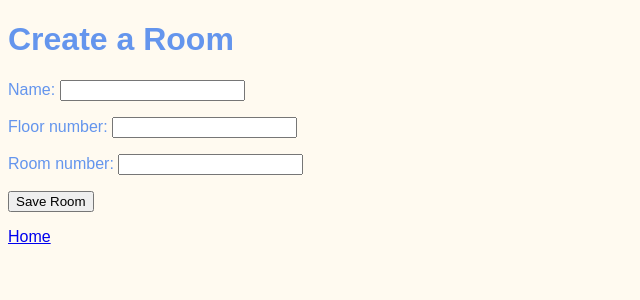
After one commit to wynneevans/timetable, a Django app: page /meetings/room in a window 1280 px wide. The commit adds this page. Shown: the top 300 px of the page, without its empty margins (0-640 px from the left). Run offline with Django 3.2, Linux system fonts and the light colour scheme.

Commit message:
Add Create, Update, Delete class-based views teacher, room and lesson information.

```diff
--- a/room_scheduler/meetings/forms.py
+++ b/room_scheduler/meetings/forms.py
@@ -3,8 +3,12 @@ from datetime import date
 from django.forms import ModelForm, DateInput, TimeInput, TextInput
 from django.core.exceptions import ValidationError
 
-from .models import Meeting
+from .models import Meeting, Lesson
 
+class LessonForm(ModelForm):
+    class Meta:
+        model = Lesson
+        fields = '__all__'
 
 class MeetingForm(ModelForm):
     class Meta:
--- a/room_scheduler/meetings/models.py
+++ b/room_scheduler/meetings/models.py
@@ -1,14 +1,53 @@
 from datetime import time
 from django.db import models
+from django.shortcuts import reverse
 
 
 class Room(models.Model):
-    name = models.CharField(max_length=200)
+    name = models.CharField(max_length=100)
     floor_number = models.IntegerField()
     room_number = models.IntegerField()
 
     def __str__(self):
         return f"{self.name} in room {self.room_number} on floor {self.floor_number}"
+
+
+class Teacher(models.Model):
+    name = models.CharField(max_length=100)
+    subject = models.CharField(max_length=100)
+
+    def __str__(self):
+        return f"{self.name}, {self.subject}"
+
+
+class Lesson(models.Model):
+    subject = models.CharField(max_length=100)
+    teacher = models.CharField(max_length=100)
+
+    def __str__(self):
+        return f"{self.subject} by {self.teacher}"
+
+    #def get_absolute_url(self):
+    #    return reverse('welcome', kwargs={'pk': self.pk})
+
+
+class Class(models.Model):
+    name = models.CharField(max_length=100)
+    lessons = models.ForeignKey(Lesson, on_delete=models.CASCADE)
+
+    def __str__(self):
+        return f"{self.name}"
+
+
+#class Timetable(models.Model):
+#    name = models.CharField(max_length=100)
+#    rooms = models.ForeignKey(Room, on_delete=models.CASCADE)
+#    teachers = models.ForeignKey(Teacher, on_delete=models.CASCADE)
+#    classes = models.ForeignKey(Class, on_delete=models.CASCADE)
+
+#    def __str__(self):
+#        return f"{self.name}"
+
 
 class Meeting(models.Model):
     title = models.CharField(max_length=200)
--- /dev/null
+++ b/room_scheduler/meetings/templates/meetings/room_create.html
@@ -0,0 +1,13 @@
+{% extends "base.html" %}
+
+{% block content %}
+<h1>Create a Room</h1>
+<form method="post">
+    {% csrf_token %}
+    {{ form.as_p }}
+    <input type="submit" value="Save Room">
+</form>
+<p>
+    <a href="{% url 'welcome' %}">Home</a>
+</p>
+{% endblock %}
--- a/room_scheduler/meetings/urls.py
+++ b/room_scheduler/meetings/urls.py
@@ -5,5 +5,20 @@ from . import views
 urlpatterns = [
     path('<int:id>', views.detail, name='detail_page'),
     path('rooms', views.room_list, name="room_page"),
-    path('new', views.new, name='new')
+    path('teachers', views.teacher_list, name="teacher_page"),
+    path('new_meeting', views.new_meeting, name='new_meeting_page'),
+    path('add_room', views.new_room, name="add_room_page"),
+    path('add_teacher', views.new_teacher, name='add_teacher_page'),
+    path('lesson', views.LessonCreateView.as_view(), name='lesson-create'),
+    path('lesson/<pk>', views.LessonDetailView.as_view(), name='lesson-detail'),
+    path('lesson/<pk>/update', views.LessonUpdateView.as_view(), name='lesson-update'),
+    path('lesson/<pk>/delete', views.LessonDeleteView.as_view(), name='lesson-delete'),
+    path('teacher', views.TeacherCreateView.as_view(), name='teacher-create'),
+    path('teacher/<pk>', views.TeacherDetailView.as_view(), name='teacher-detail'),
+    path('teacher/<pk>/update', views.TeacherUpdateView.as_view(), name='teacher-update'),
+    path('teacher/<pk>/delete', views.TeacherDeleteView.as_view(), name='teacher-delete'),
+    path('room', views.RoomCreateView.as_view(), name='room-create'),
+    path('room/<pk>', views.RoomDetailView.as_view(), name='room-detail'),
+    path('room/<pk>/update', views.RoomUpdateView.as_view(), name='room-update'),
+    path('room/<pk>/delete', views.RoomDeleteView.as_view(), name='room-delete')
 ]
--- a/room_scheduler/meetings/views.py
+++ b/room_scheduler/meetings/views.py
@@ -1,22 +1,29 @@
-from django.shortcuts import render, get_object_or_404, redirect
-#from django.forms import modelform_factory
+from django.shortcuts import render, get_object_or_404, redirect, reverse
+from django.forms import modelform_factory
+from django.views.generic import DetailView, CreateView, UpdateView, DeleteView
 
-from .models import Meeting, Room
-from .forms import MeetingForm
+from .models import Meeting, Room, Teacher, Lesson
+from .forms import MeetingForm, LessonForm #, TeacherForm, RoomForm
 
 
 def detail(request, id):
     meeting = get_object_or_404(Meeting, pk=id)
     return render(request, "meetings/detail.html", {"meeting": meeting})
 
+
 def room_list(request):
     return render(request, "meetings/room_list.html", {"rooms": Room.objects.all()})
 
 
-#MeetingForm = modelform_factory(Meeting, exclude=[])
+def teacher_list(request):
+    return render(request, "meetings/teacher_list.html", {"teachers": Teacher.objects.all()})
 
 
-def new(request):
+TeacherForm = modelform_factory(Teacher, exclude=[])
+RoomForm = modelform_factory(Room, exclude=[])
+
+
+def new_meeting(request):
     if request.method == "POST":
         form = MeetingForm(request.POST)
         if form.is_valid():
@@ -25,3 +32,146 @@ def new(request):
     else: # request.method == "GET"
         form = MeetingForm()
     return render(request, "meetings/new.html", {"form": form})
+
+
+def new_teacher(request):
+    if request.method == "POST":
+        form = TeacherForm(request.POST)
+        if form.is_valid():
+            form.save()
+            return redirect("welcome")
+    else: # request.method == "GET"
+        form = TeacherForm()
+    return render(request, "meetings/new_teacher.html", {"form": form})
+
+
+def new_room(request):
+    if request.method == "POST":
+        form = RoomForm(request.POST)
+        if form.is_valid():
+            form.save()
+            return redirect("welcome")
+    else: # request.method == "GET"
+        form = RoomForm()
+    return render(request, "meetings/new_room.html", {"form": form})
+
+
+class LessonDetailView(DetailView):
+    model = Lesson
+    template_name = 'meetings/lesson.html'
+    form = LessonForm()
+
+    def post(self, request, *args, **kwargs):
+        form = LessonForm(request.POST)
+        if form.is_valid():
+            lesson = self.get_object()
+            form.instance.post = lesson
+            form.save()
+            return redirect(reverse("lesson-detail", kwargs={'pk': lesson.pk}))
+
+
+class LessonCreateView(CreateView):
+    model = Lesson
+    template_name = 'meetings/lesson_create.html'
+    form_class = LessonForm
+
+    def form_valid(self, form):
+        form.save()
+        #return redirect(reverse("lesson-detail", kwargs={'pk': form.instance.pk}))
+        return redirect(reverse("welcome"))
+
+
+class LessonUpdateView(UpdateView):
+    model = Lesson
+    template_name = 'meetings/lesson_create.html'
+    form_class = LessonForm
+
+    def form_valid(self, form):
+        form.save()
+        return redirect(reverse("lesson-detail", kwargs={'pk': form.instance.pk}))
+
+
+class LessonDeleteView(DeleteView):
+    model = Lesson
+    template_name = "meetings/lesson_confirm_delete.html"
+    success_url = '/'
+
+
+class TeacherDetailView(DetailView):
+    model = Teacher
+    template_name = 'meetings/teacher.html'
+    form = TeacherForm()
+
+    def post(self, request, *args, **kwargs):
+        form = TeacherForm(request.POST)
+        if form.is_valid():
+            teacher = self.get_object()
+            form.instance.post = teacher
+            form.save()
+            return redirect(reverse("teacher-detail", kwargs={'pk': teacher.pk}))
+
+
+class TeacherCreateView(CreateView):
+    model = Teacher
+    template_name = 'meetings/teacher_create.html'
+    form_class = TeacherForm
+
+    def form_valid(self, form):
+        form.save()
+        return redirect(reverse("welcome"))
+
+
+class TeacherUpdateView(UpdateView):
+    model = Teacher
+    template_name = 'meetings/teacher_create.html'
+    form_class = TeacherForm
+
+    def form_valid(self, form):
+        form.save()
+        return redirect(reverse("teacher-detail", kwargs={'pk': form.instance.pk}))
+
+
+class TeacherDeleteView(DeleteView):
+    model = Teacher
+    template_name = "meetings/teacher_confirm_delete.html"
+    success_url = '/'
+
+
+class RoomDetailView(DetailView):
+    model = Room
+    template_name = 'meetings/room.html'
+    form = RoomForm()
+
+    def post(self, request, *args, **kwargs):
+        form = RoomForm(request.POST)
+        if form.is_valid():
+            room = self.get_object()
+            form.instance.post = room
+            form.save()
+            return redirect(reverse("room-detail", kwargs={'pk': room.pk}))
+
+
+class RoomCreateView(CreateView):
+    model = Room
+    template_name = 'meetings/room_create.html'
+    form_class = RoomForm
+
+    def form_valid(self, form):
+        form.save()
+        return redirect(reverse("welcome"))
+
+
+class RoomUpdateView(UpdateView):
+    model = Room
+    template_name = 'meetings/room_create.html'
+    form_class = RoomForm
+
+    def form_valid(self, form):
+        form.save()
+        return redirect(reverse("room-detail", kwargs={'pk': form.instance.pk}))
+
+
+class RoomDeleteView(DeleteView):
+    model = Room
+    template_name = "meetings/room_confirm_delete.html"
+    success_url = '/'
--- a/room_scheduler/room_scheduler/urls.py
+++ b/room_scheduler/room_scheduler/urls.py
@@ -16,12 +16,12 @@ Including another URLconf
 from django.contrib import admin
 from django.urls import path, include
 
-from website.views import welcome, date, about
+from website.views import welcome #, date, about
 
 urlpatterns = [
     path('admin/', admin.site.urls),
     path('', welcome, name='welcome'),
-    path('date', date),
-    path('about', about),
+    #path('date', date),
+    #path('about', about),
     path('meetings/', include('meetings.urls')),
 ]
```
Also changed, not shown: room_scheduler/meetings/templates/meetings/detail.html (deleted, +0 -12 lines), room_scheduler/meetings/templates/meetings/lesson.html (added, +7 -0 lines), room_scheduler/meetings/templates/meetings/lesson_confirm_delete.html (added, +12 -0 lines), room_scheduler/meetings/templates/meetings/lesson_create.html (added, +13 -0 lines), room_scheduler/meetings/templates/meetings/new.html (deleted, +0 -14 lines), room_scheduler/meetings/templates/meetings/room.html (added, +7 -0 lines), room_scheduler/meetings/templates/meetings/room_confirm_delete.html (added, +12 -0 lines), room_scheduler/meetings/templates/meetings/room_list.html (deleted, +0 -15 lines), room_scheduler/meetings/templates/meetings/teacher.html (added, +7 -0 lines), room_scheduler/meetings/templates/meetings/teacher_confirm_delete.html (added, +12 -0 lines), room_scheduler/meetings/templates/meetings/teacher_create.html (added, +13 -0 lines), room_scheduler/website/templates/website/welcome.html (+39 -10 lines), room_scheduler/website/views.py (+12 -6 lines), room_scheduler/meetings/migrations/0001_initial.py.
